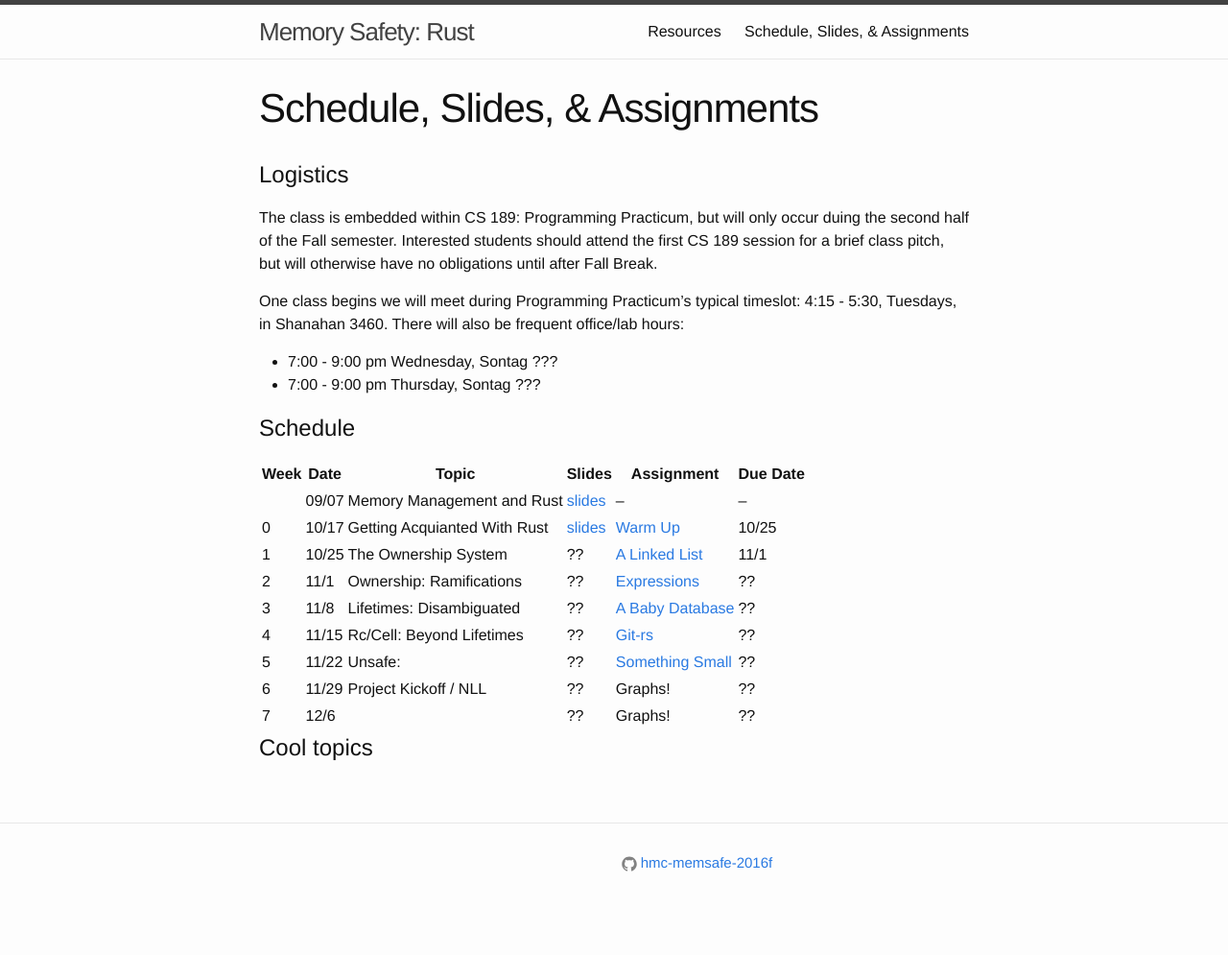
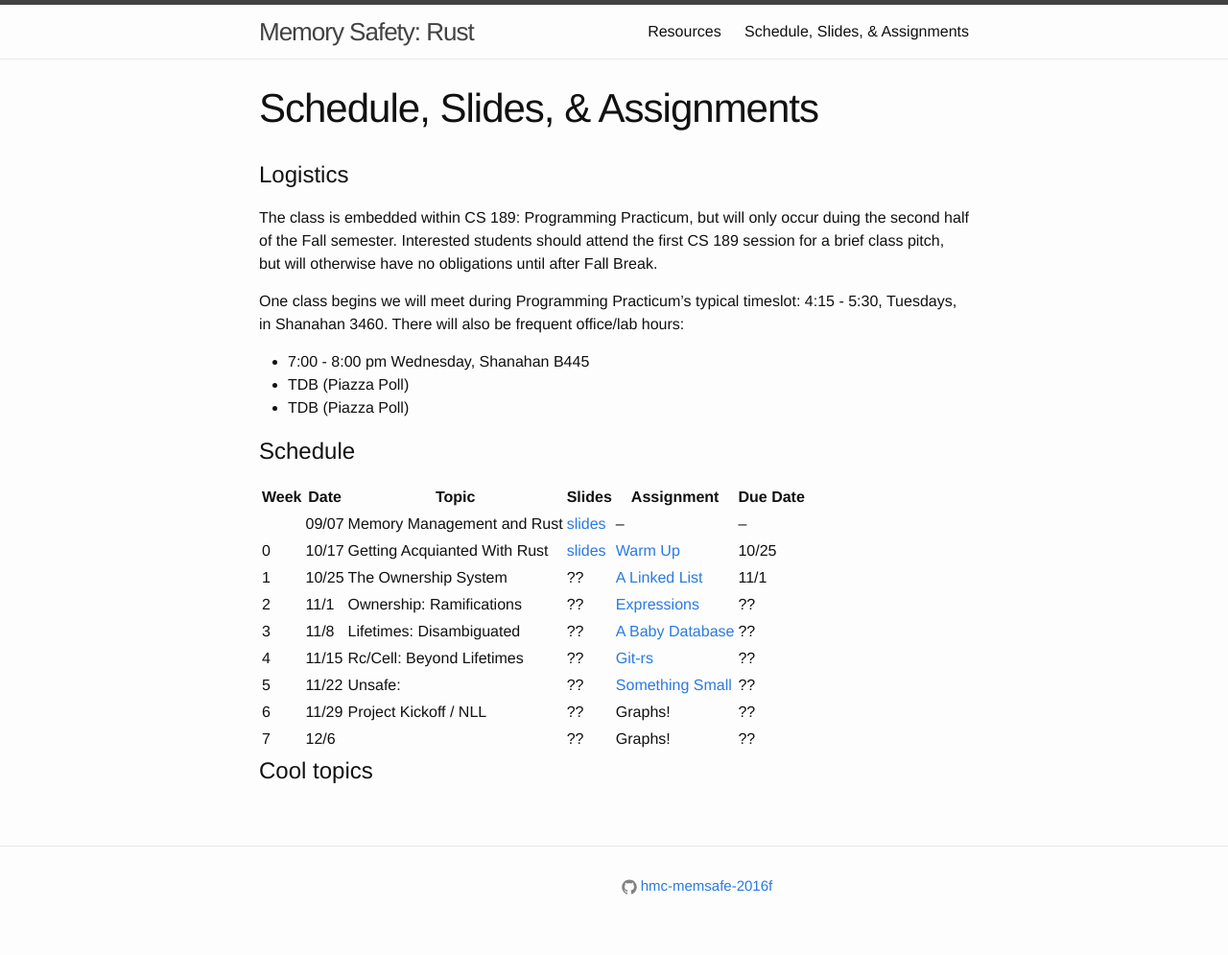
Before and after one commit to hmc-memsafe-2016f/hmc-memsafe-2016f.github.io, a Jekyll site: the page built from schedule.md, in a window 1280 px wide. Shown: the whole page at 96% size. Built offline with Jekyll 4.4.1, drawn with Linux system fonts in a browser that asks for light colours; before the commit the page ends 971 px from its top, so only the background shows below that.

Commit message:
Updated Lab Hours

```diff
--- a/schedule.md
+++ b/schedule.md
@@ -15,8 +15,9 @@ One class begins we will meet during Programming Practicum's typical timeslot:
 4:15 - 5:30, Tuesdays, in Shanahan 3460. There will also be frequent office/lab
 hours:
 
-   * 7:00 - 9:00 pm Wednesday, Sontag ???
-   * 7:00 - 9:00 pm Thursday, Sontag ???
+   * 7:00 - 8:00 pm Wednesday, Shanahan B445
+   * TDB (Piazza Poll)
+   * TDB (Piazza Poll)
 
 # Schedule
 
```
Also changed, not shown: slides/00/content.md (+3 -3 lines).
